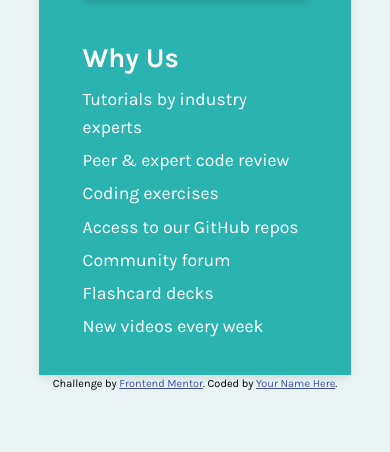
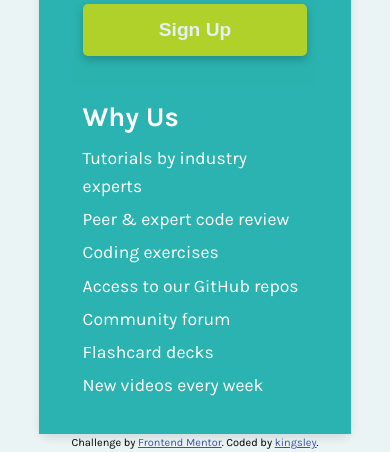
Before and after one commit to Mr-kings042/single-price-grid-component-master, a plain HTML site: page index.html in a window 390 px wide. Shown: the part 735-1187 px from the top of the page. Before the commit the page ends 1128 px from the top, so only its background shows below. Drawn offline with Linux system fonts and the light colour scheme.

Commit message:
changed the card layout

```diff
--- a/index.html
+++ b/index.html
@@ -44,19 +44,10 @@
     </div>
   </section>
   </main>
-
-
-
-
-
-
-
-
-
   <footer>
     <p class="attribution">
       Challenge by <a href="https://www.frontendmentor.io?ref=challenge" target="_blank">Frontend Mentor</a>.
-      Coded by <a href="#">Your Name Here</a>.
+      Coded by <a href="#">kingsley</a>.
     </p>
   </footer>
 </body>
--- a/style.css
+++ b/style.css
@@ -23,6 +23,7 @@ body {
     border-radius: 10px;
     box-shadow: 0px 4px 10px rgba(0, 0, 0, 0.1);
     text-align: center;
+    margin-top: 50px;
 }
 
 .card-header {
@@ -110,6 +111,7 @@ body {
     padding: 15px;
     border: none;
     margin: 20px 0;
+    cursor: pointer;
     text-decoration: none;
     border-radius: 5px;
     font-weight: bold;
@@ -118,7 +120,7 @@ body {
 @media(max-width: 768px){
     .card{
         max-width: 90%;
-        margin-top: 17rem;
+        margin-top: 100%;
     }
 
     .card-body{
```
